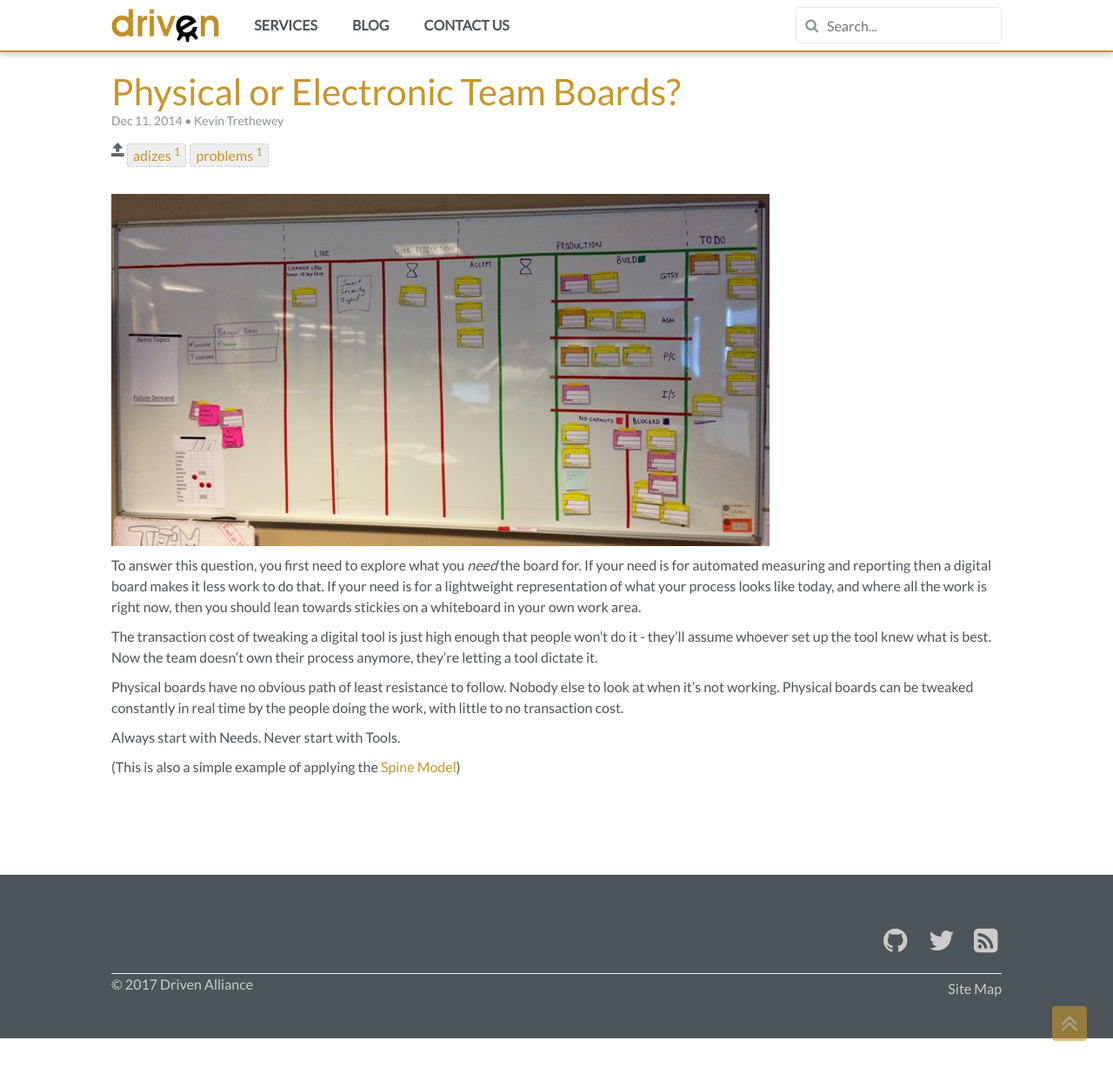
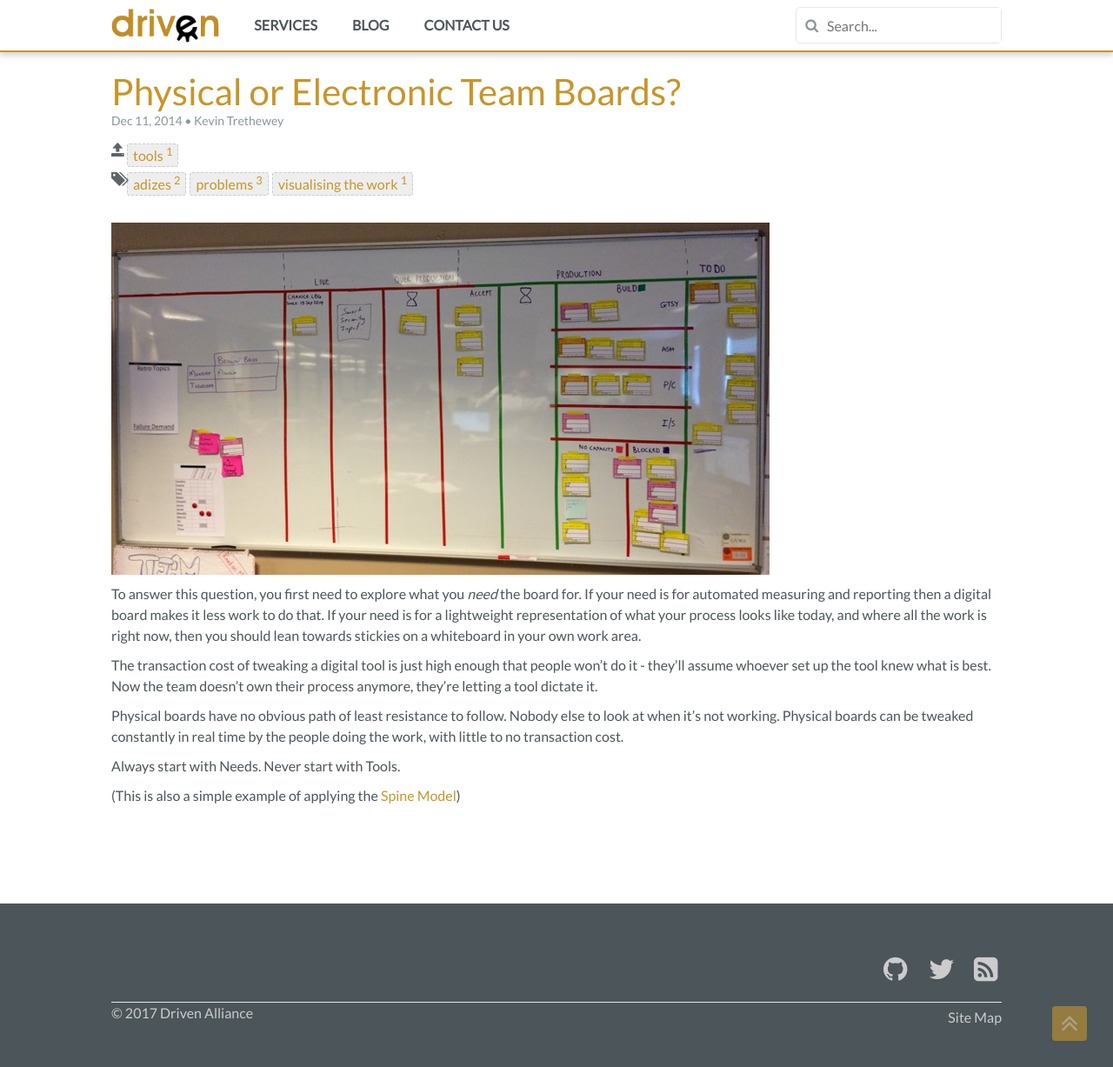
Before and after one commit to DrivenAlliance/website, a Jekyll site: the page built from _posts/2014-12-11-physicalvsdigitalboards.md, in a window 1280 px wide and 1227 px high. Shown: the whole window at 87% size. Built offline with Jekyll 4.4.1, drawn with Linux system fonts in a browser that asks for light colours; nearby versions of some CDN libraries; comment, search, counter and statistics services are not loaded.

Commit message:
add the digital vs physical boards post

```diff
--- a/_posts/2014-12-11-physicalvsdigitalboards.md
+++ b/_posts/2014-12-11-physicalvsdigitalboards.md
@@ -1,9 +1,10 @@
 ---
 layout: post
 title: Physical or Electronic Team Boards?
-date:   2014-12-11 11:37:35 +0100
-categories: [adizes, problems]
+categories: [tools]
+tagline: ""
 author: Kevin Trethewey
+tags: [adizes, problems, visualising the work]
 ---
 
 ![image](/assets/img/blogs/physical-board.png)
```
